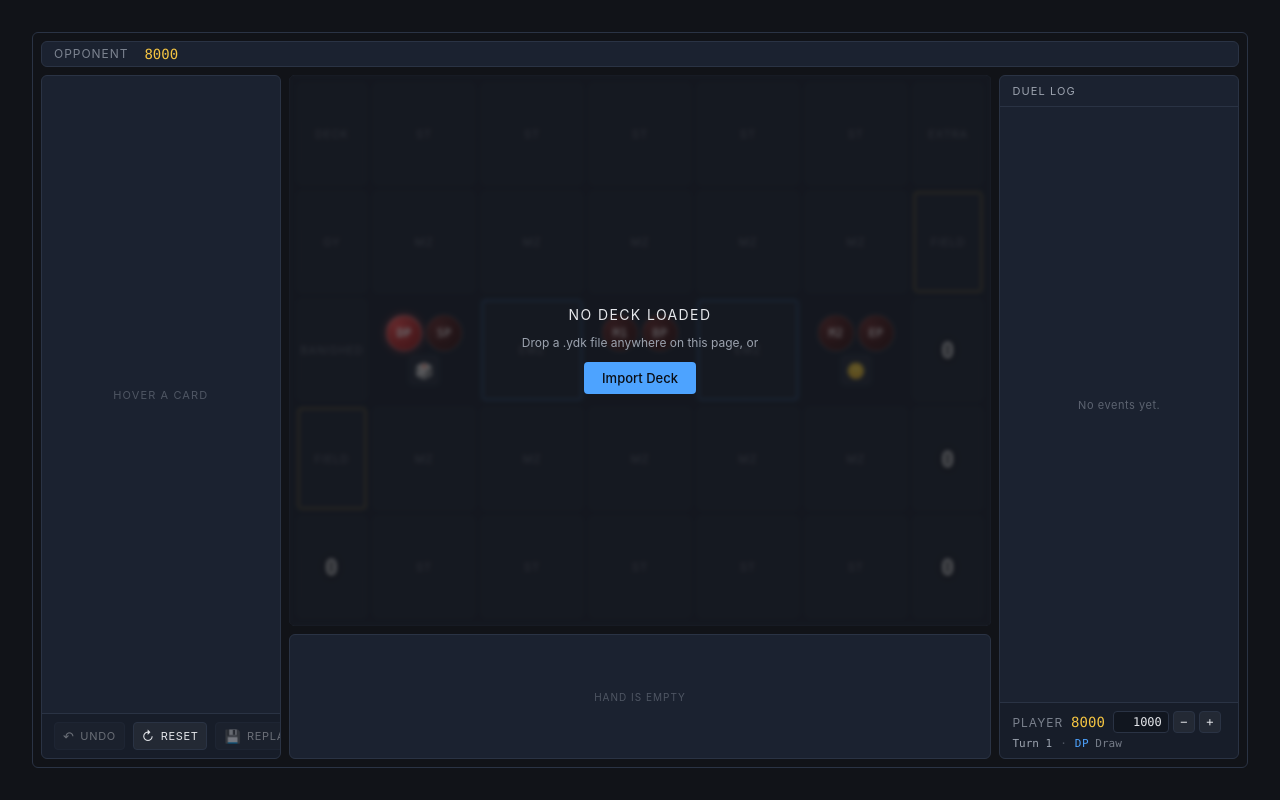
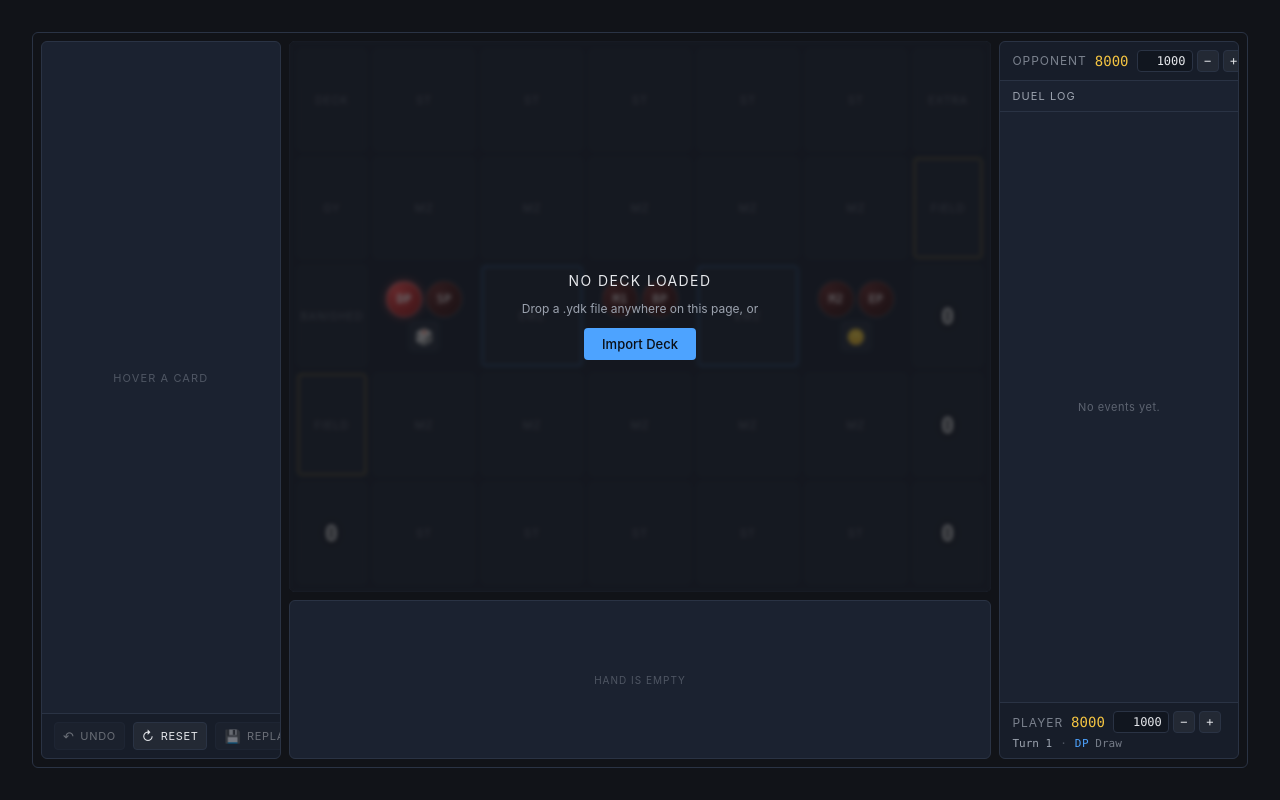
Before and after one commit to antebule/yugioh-duel-room, a Vue app: page / in a window 1280 px wide. Built offline with nearby package versions, Linux system fonts and the light colour scheme.

Commit message:
moved opponent info bar into right column with interactive life points

```diff
--- a/src/ui/DuelRoom.vue
+++ b/src/ui/DuelRoom.vue
@@ -58,8 +58,6 @@ onUnmounted(() => window.removeEventListener('keydown', onGlobalKey))
 
 <template>
   <div class="duel-room" :class="{ 'duel-room--drag-over': uiStore.globalDragOver }">
-    <OpponentInfoBar class="duel-room__opp-bar" />
-
     <aside class="duel-room__preview">
       <div class="duel-room__preview-inner">
         <CardPreviewPanel />
@@ -78,6 +76,7 @@ onUnmounted(() => window.removeEventListener('keydown', onGlobalKey))
     </main>
 
     <aside class="duel-room__right">
+      <OpponentInfoBar />
       <div class="duel-room__log-inner">
         <DuelLog />
       </div>
@@ -112,10 +111,8 @@ onUnmounted(() => window.removeEventListener('keydown', onGlobalKey))
      with the asymmetric playmat); sides take up to 20% only once that floor
      is satisfied, so they widen on larger screens without crowding the field. */
   grid-template-columns: minmax(0, 20%) minmax(590px, 1fr) minmax(0, 20%);
-  grid-template-rows: auto 1fr;
-  grid-template-areas:
-    'opp-bar opp-bar opp-bar'
-    'preview center right';
+  grid-template-rows: 1fr;
+  grid-template-areas: 'preview center right';
   gap: var(--space-2);
   padding: var(--space-2);
   background: var(--color-bg);
@@ -127,10 +124,6 @@ onUnmounted(() => window.removeEventListener('keydown', onGlobalKey))
 
 .duel-room--drag-over {
   border-color: var(--color-accent-blue);
-}
-
-.duel-room__opp-bar {
-  grid-area: opp-bar;
 }
 
 .duel-room__preview {
--- a/src/ui/bars/OpponentInfoBar.vue
+++ b/src/ui/bars/OpponentInfoBar.vue
@@ -5,7 +5,7 @@ import LifePointsControl from '@/ui/common/LifePointsControl.vue'
 <template>
   <header class="opp-bar">
     <span class="opp-bar__label">Opponent</span>
-    <LifePointsControl owner="opponent" :interactive="false" />
+    <LifePointsControl owner="opponent" />
   </header>
 </template>
 
@@ -13,13 +13,12 @@ import LifePointsControl from '@/ui/common/LifePointsControl.vue'
 .opp-bar {
   display: flex;
   align-items: center;
-  gap: var(--space-4);
-  padding: var(--space-1) var(--space-3);
-  background: var(--color-field);
-  border: 1px solid var(--color-field-edge);
-  border-radius: var(--radius-md);
+  gap: var(--space-2);
+  padding: var(--space-2) var(--space-3);
+  border-bottom: 1px solid var(--color-field-edge);
+  background: rgba(0, 0, 0, 0.15);
   font-size: 12px;
-  color: var(--color-text-dim);
+  flex-shrink: 0;
   z-index: var(--z-bars);
 }
 
@@ -27,5 +26,6 @@ import LifePointsControl from '@/ui/common/LifePointsControl.vue'
   letter-spacing: 0.08em;
   text-transform: uppercase;
   opacity: 0.75;
+  color: var(--color-text-dim);
 }
 </style>
```
